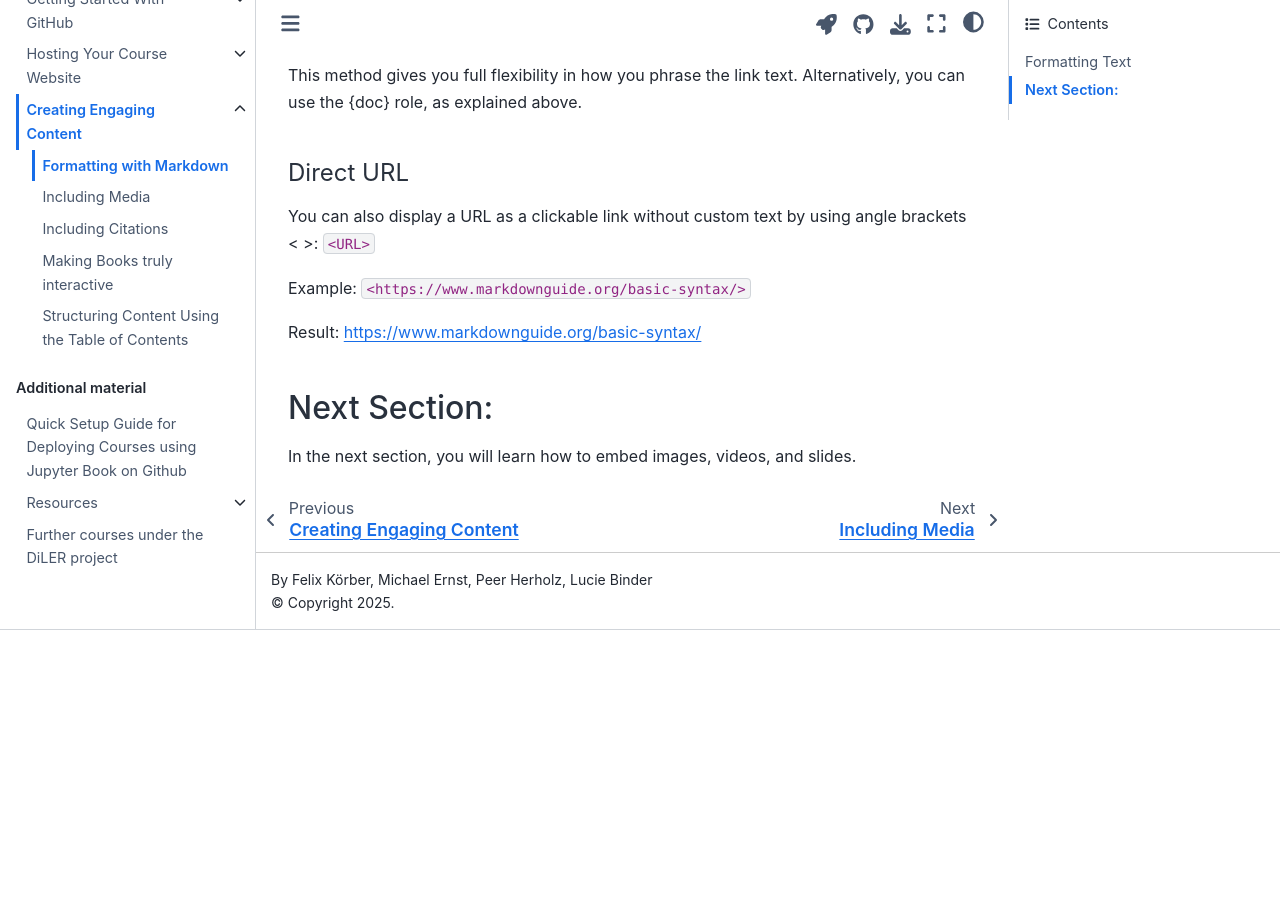
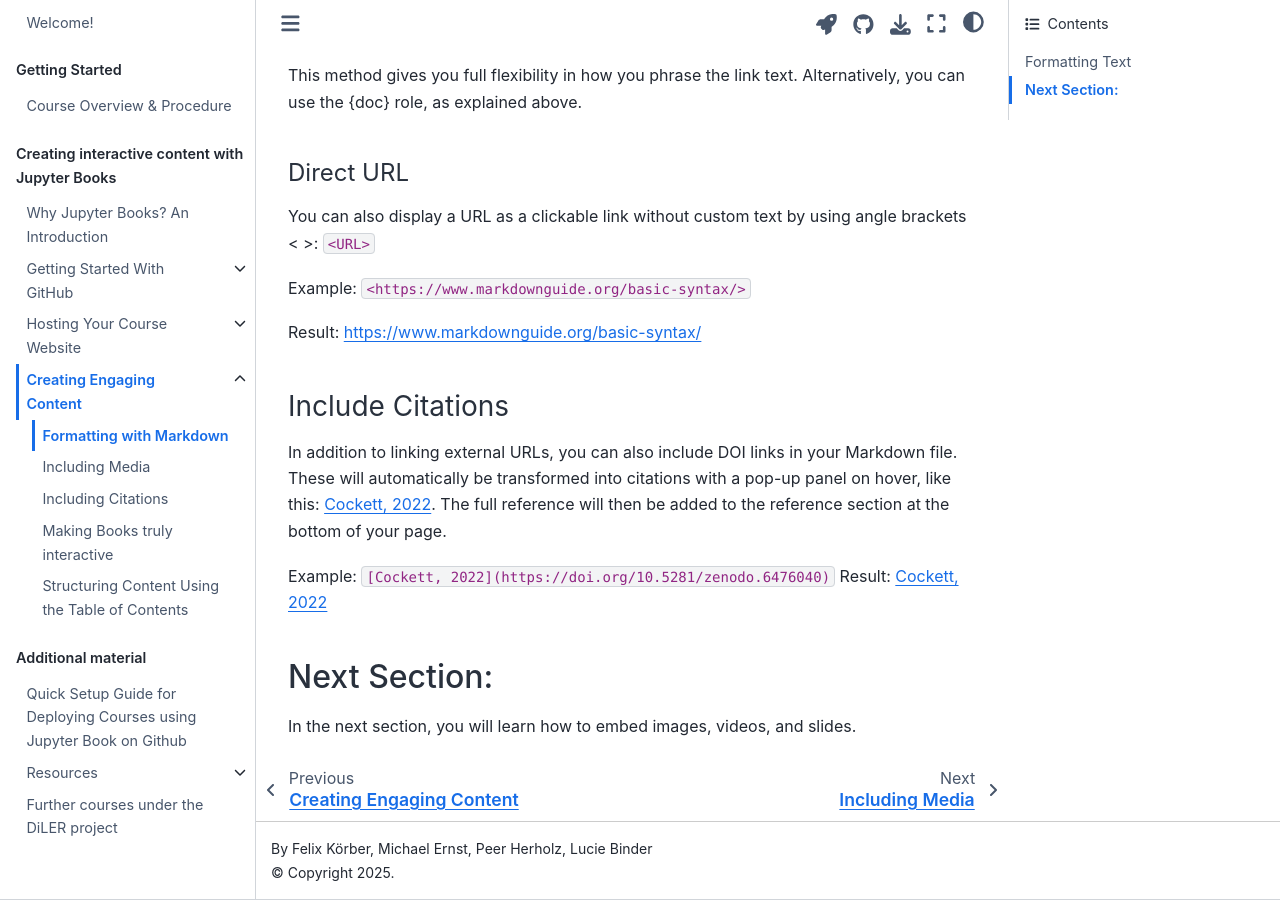
Before and after one commit to M-earnest/tutorial_jupyter_books, a Jupyter Book: the page built from content/3_create/markdown.md, in a window 1280 px wide and 900 px high, scrolled down 6581 px. Built offline with Jupyter Book 1.0.4 settings and Sphinx 7.4.7 and the Sphinx Book theme 1.1.4, drawn with Linux system fonts in a browser that asks for light colours; pages that are not in the unit, such as notebooks, are missing from menus; before the commit the page ends 7211 px from its top, so only the background shows below that.

Commit message:
Update markdown.md

```diff
--- a/content/3_create/markdown.md
+++ b/content/3_create/markdown.md
@@ -259,6 +259,14 @@
 
 Result: <https://www.markdownguide.org/basic-syntax/>
 
+### Include Citations
+
+In addition to linking external URLs, you can also include DOI links in your Markdown file. These will automatically be transformed into citations with a pop-up panel on hover, like this: [Cockett, 2022](https://doi.org/10.5281/zenodo.6476040). The full reference will then be added to the reference section at the bottom of your page.
+
+Example: `[Cockett, 2022](https://doi.org/10.5281/zenodo.6476040)`
+Result: [Cockett, 2022](https://doi.org/10.5281/zenodo.6476040)
+
+
 ## Next Section:
 
 In the next section, you will learn how to embed images, videos, and slides.
```
